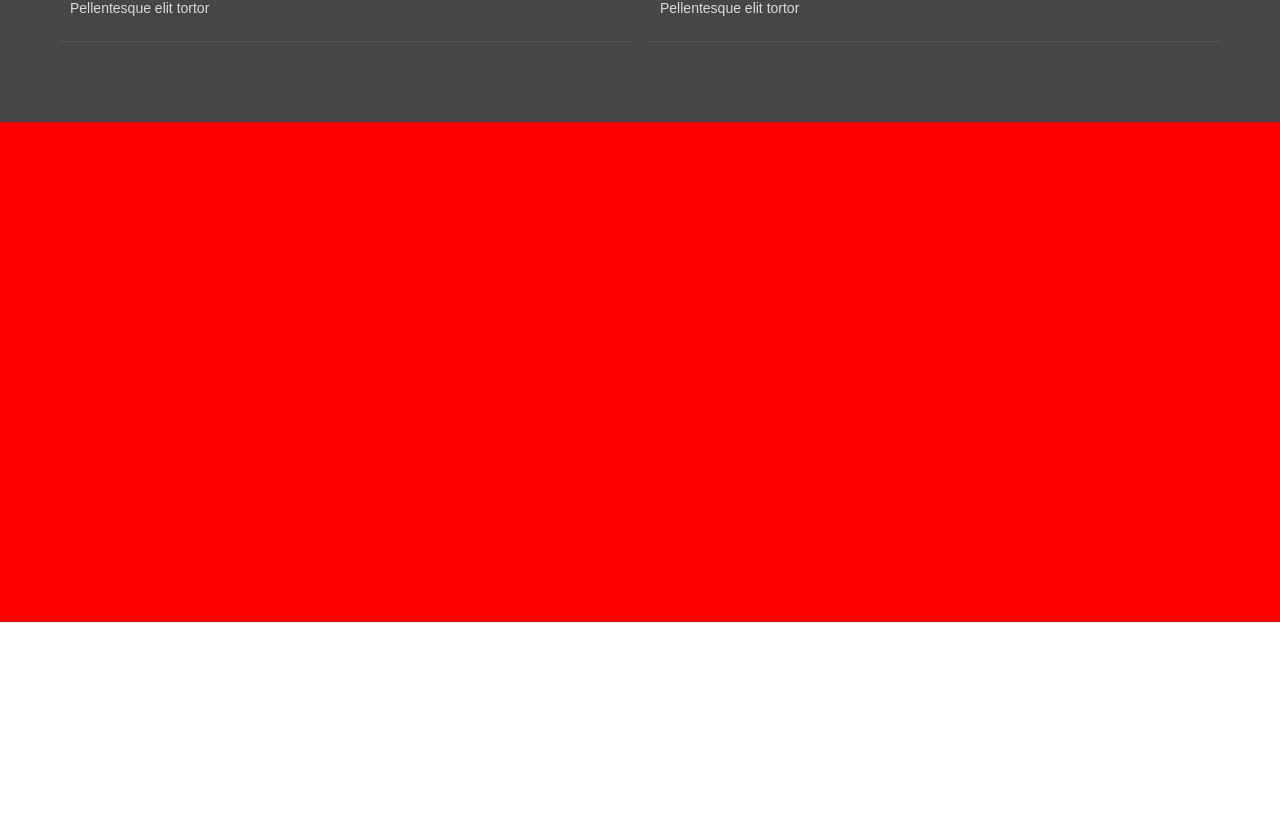
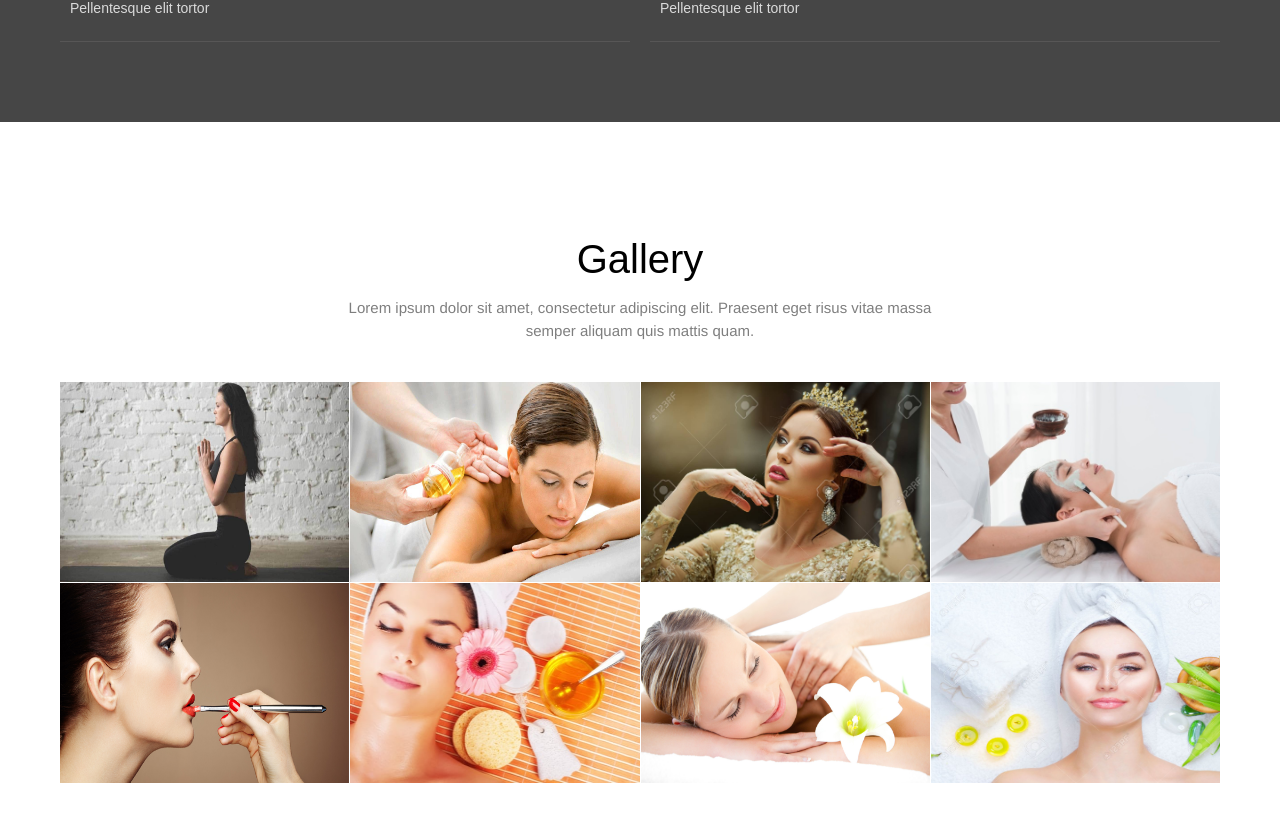
Before and after one commit to ImAshokDev/SpotLight-React, a React (Create React App) app: page / in a window 1280 px wide. Shown: the part 2478-3300 px from the top of the page. Before the commit the page ends 3100 px from the top, so only its background shows below. Built offline with nearby package versions, Linux system fonts and the light colour scheme.

Commit message:
Done with gallery section

```diff
--- a/src/gallery/Gallery.jsx
+++ b/src/gallery/Gallery.jsx
@@ -1,11 +1,43 @@
 import React from 'react';
 import './Gallery.scss';
 import HeaderBlock from '../HeaderBlock';
+import img1 from './images/01.jpg';
+import img2 from './images/02.jpg';
+import img3 from './images/03.jpg';
+import img4 from './images/04.jpg';
+import img5 from './images/05.jpg';
+import img6 from './images/06.jpg';
+import img7 from './images/07.jpeg';
+import img8 from './images/08.jpg';
 
 const Gallery = () => (
   <div className="gallery-section">
-    <HeaderBlock />
+    <HeaderBlock
+      h="Gallery"
+      p="   Lorem ipsum dolor sit amet, consectetur adipiscing elit. Praesent eget
+      risus vitae massa semper aliquam quis mattis quam."
+      fc="Black"
+    />
+    <GalleryBlock />
   </div>
 );
 
+const GalleryBlock = () => (
+  <div className="gallery-block">
+    <Img image={img1} />
+    <Img image={img2} />
+    <Img image={img3} />
+    <Img image={img4} />
+    <Img image={img5} />
+    <Img image={img6} />
+    <Img image={img7} />
+    <Img image={img8} />
+  </div>
+);
+
+const Img = ({ image }) => (
+  <div className="img">
+    <img src={image} alt="" />
+  </div>
+);
 export default Gallery;
--- a/src/gallery/Gallery.scss
+++ b/src/gallery/Gallery.scss
@@ -1,4 +1,25 @@
 .gallery-section {
-  height: 500px;
-  background: red;
+  height: 750px;
+
+  .gallery-block {
+    height: 401px;
+    width: 1160px;
+    margin: 20px auto;
+    background: white;
+    display: grid;
+    grid-gap: 1px;
+    grid-template-columns: 1fr 1fr 1fr 1fr;
+    grid-template-rows: 1fr 1fr;
+    .img {
+      height: 200px;
+      img {
+        height: 200px;
+        width: 100%;
+      }
+    }
+    .img:hover {
+      opacity: 0.5;
+      cursor: pointer;
+    }
+  }
 }
```
